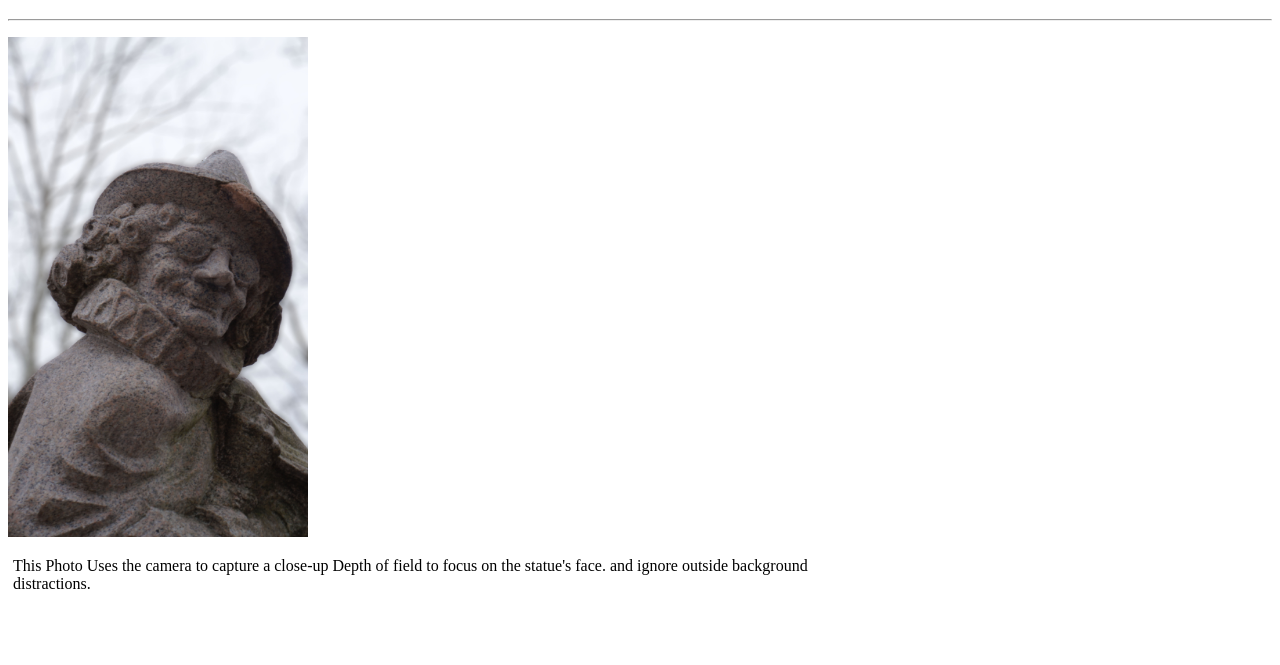
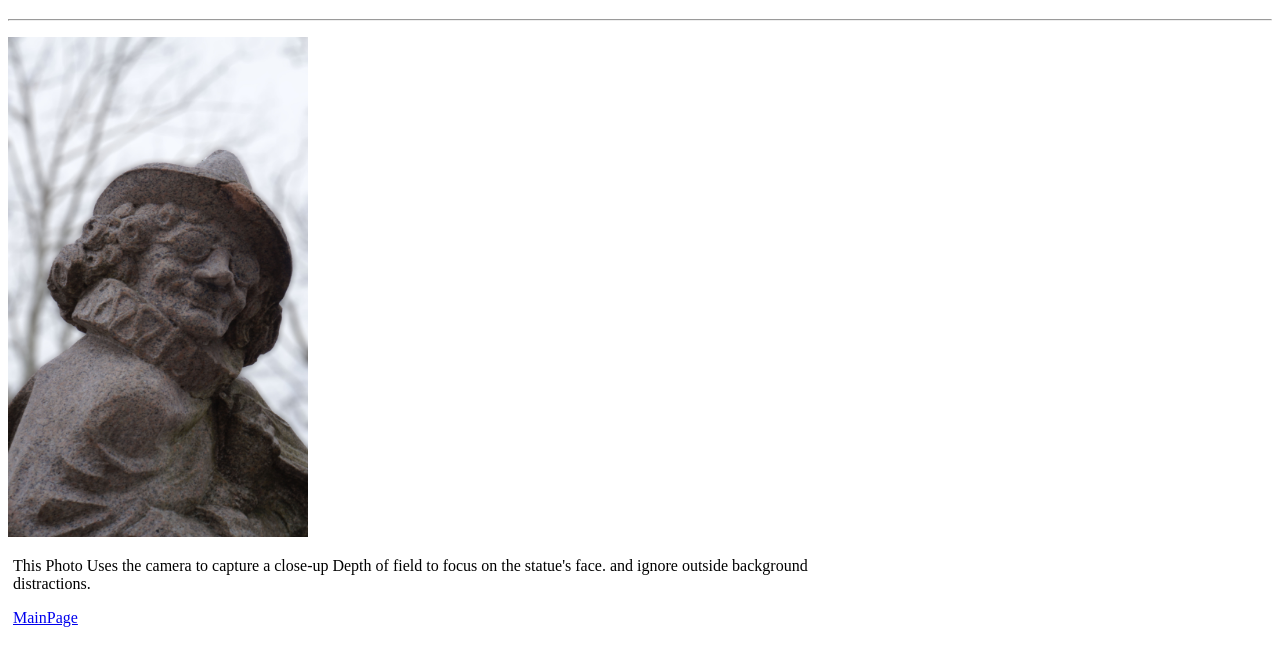
Before and after one commit to SophieMed2026/SophieMed2026.github.io, a plain HTML site: page HomeWork3.html in a window 1280 px wide. Shown: the part 61-726 px from the top of the page. Drawn offline with Linux system fonts and the light colour scheme; files whose address does not match are found by name.

Commit message:
Add files via upload

```diff
--- a/HomeWork3.html
+++ b/HomeWork3.html
@@ -13,5 +13,8 @@
 <p>
 This Photo Uses the camera to capture a close-up Depth of field to focus on the statue's face. and ignore outside background distractions.
 </p>
+<p>
+<a href="index.html">MainPage</a>
+</p>
 </body>
 </html>
```
